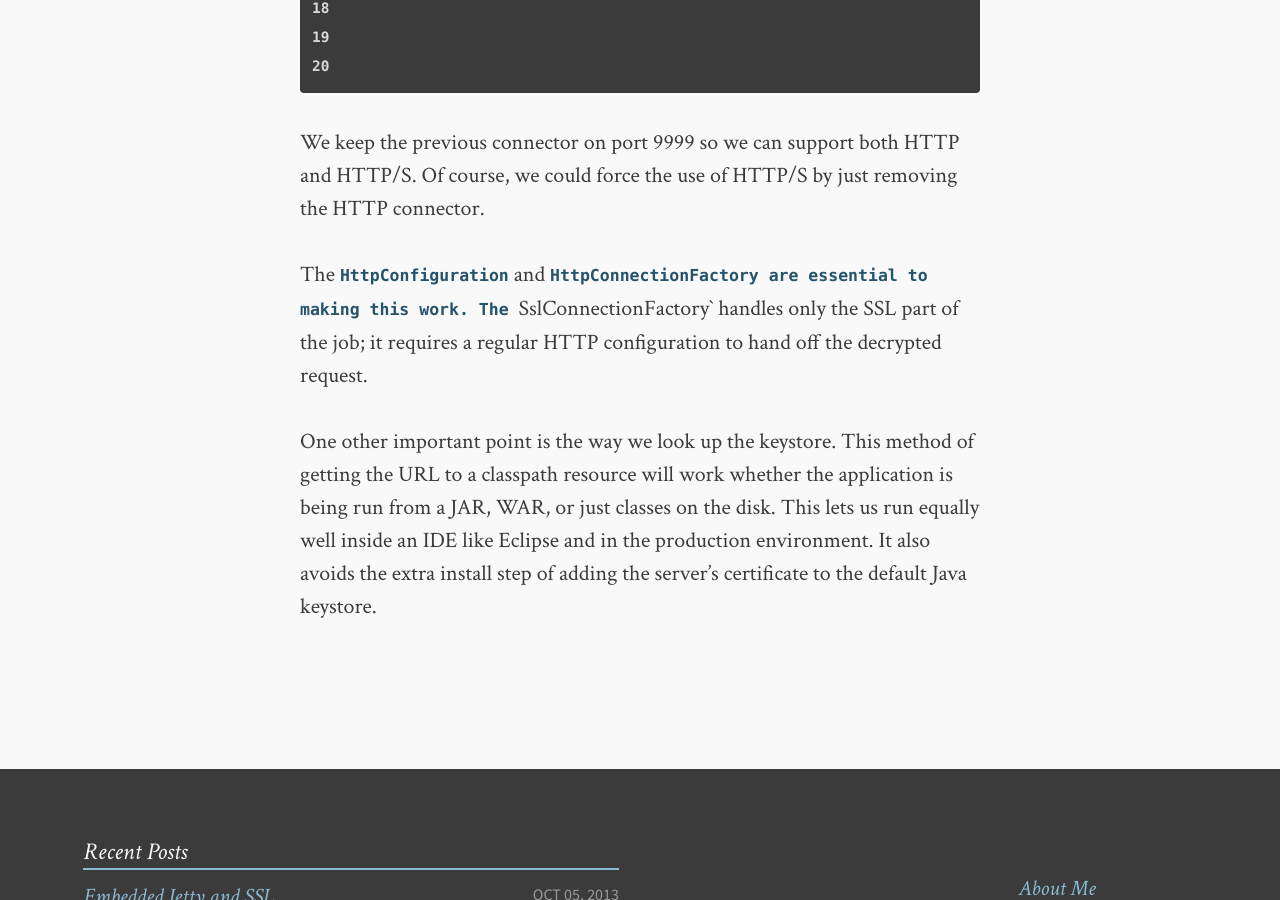
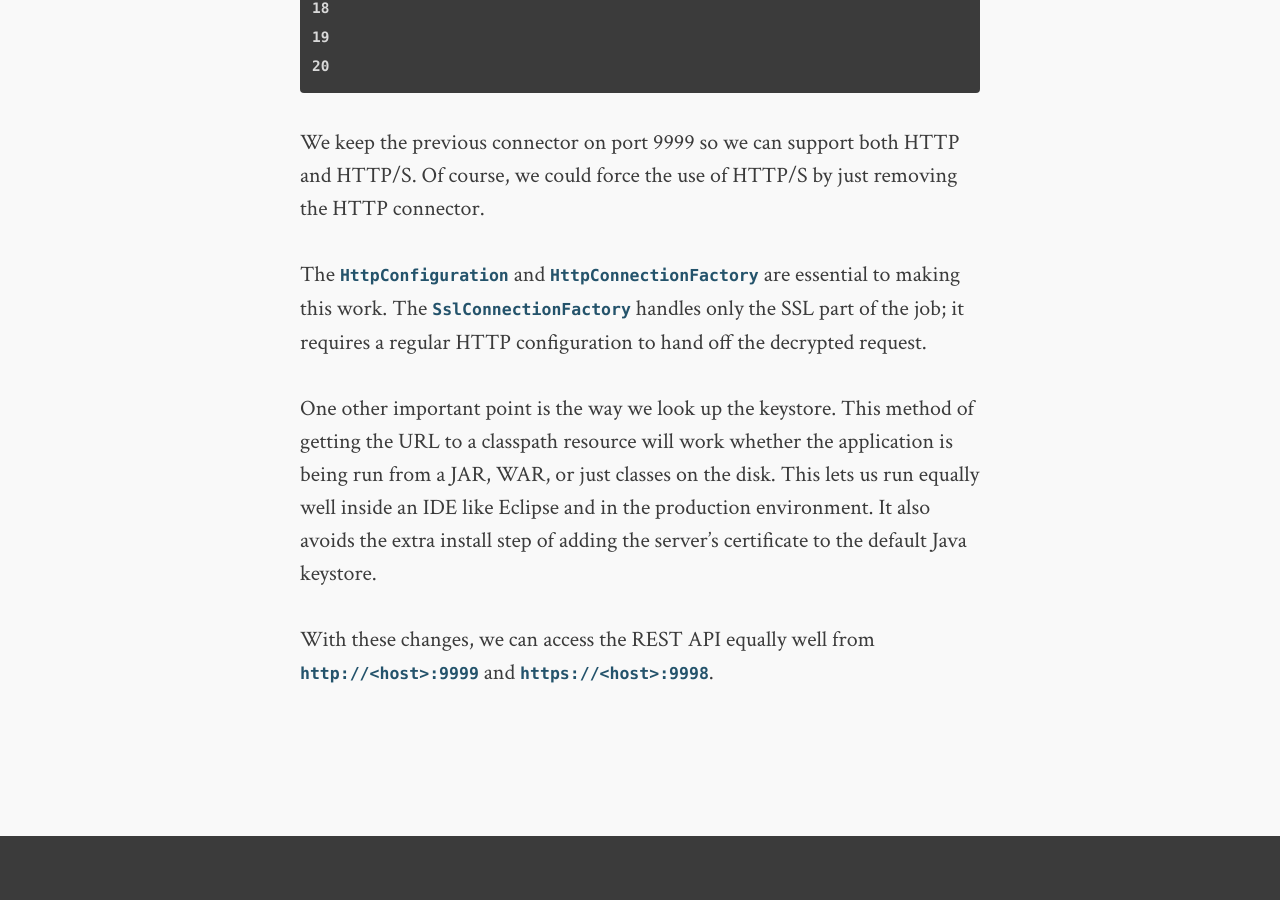
Before and after one commit to AlanHohn/alanhohn.github.io, a Jekyll site: the page built from _posts/2013-10-05-jetty-ssl-server.markdown, in a window 1280 px wide and 900 px high, scrolled down 2385 px. Built offline with Jekyll 4.4.1, drawn with Linux system fonts in a browser that asks for light colours.

Commit message:
format fix

```diff
--- a/_posts/2013-10-05-jetty-ssl-server.markdown
+++ b/_posts/2013-10-05-jetty-ssl-server.markdown
@@ -81,7 +81,7 @@ We keep the previous connector on port 9999 so we can support both HTTP
 and HTTP/S. Of course, we could force the use of HTTP/S by just removing
 the HTTP connector.
 
-The `HttpConfiguration` and `HttpConnectionFactory are essential to making
+The `HttpConfiguration` and `HttpConnectionFactory` are essential to making
 this work. The `SslConnectionFactory` handles only the SSL part of the job;
 it requires a regular HTTP configuration to hand off the decrypted request.
 
@@ -92,6 +92,9 @@ equally well inside an IDE like Eclipse and in the production environment.
 It also avoids the extra install step of adding the server's certificate to
 the default Java keystore.
 
+With these changes, we can access the REST API equally well from
+`http://<host>:9999` and `https://<host>:9998`.
+
 [part1]:{% post_url 2013-09-16-webmvc-server-1 %}
 [part2]:{% post_url 2013-09-17-webmvc-server-2 %}
 [part3]:{% post_url 2013-09-18-webmvc-server-3 %}
```
